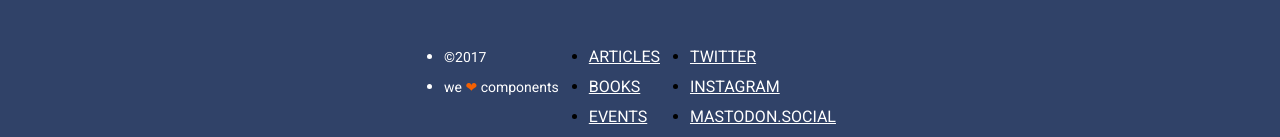
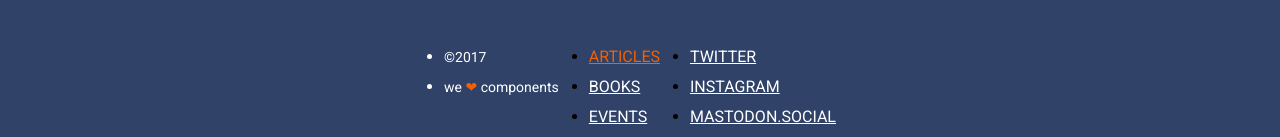
Before and after one commit to alicia-colom/website-sample, a website: page docs/index.html in a window 1280 px wide. In both pictures the pointer is over the link "ARTICLES". Shown: the part 1690-1827 px from the top of the page. Drawn offline with nearby package versions, Linux system fonts and the light colour scheme; files that its build step writes are made by us from their sources.

Commit message:
IMPROVEMENT: add hover in footer links

```diff
--- a/src/scss/layout/_footer.scss
+++ b/src/scss/layout/_footer.scss
@@ -25,6 +25,11 @@
 			color: $color-lighter;
 			font-size: 16px;
 			text-transform: uppercase;
+
+			/* IMPROVEMENT: Add HOVER in footer links */
+			&:hover {
+				color: $color-bright;
+			}
 		}
 	}
 	&__socialmedia {
```
